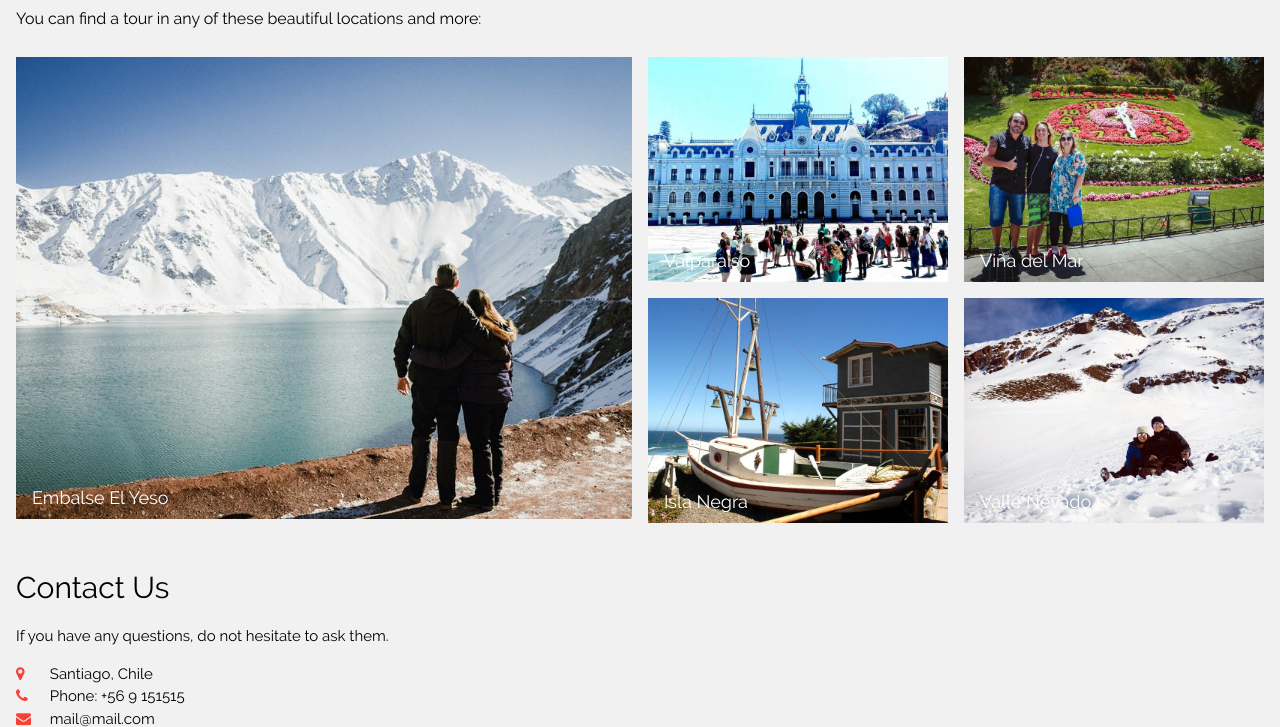
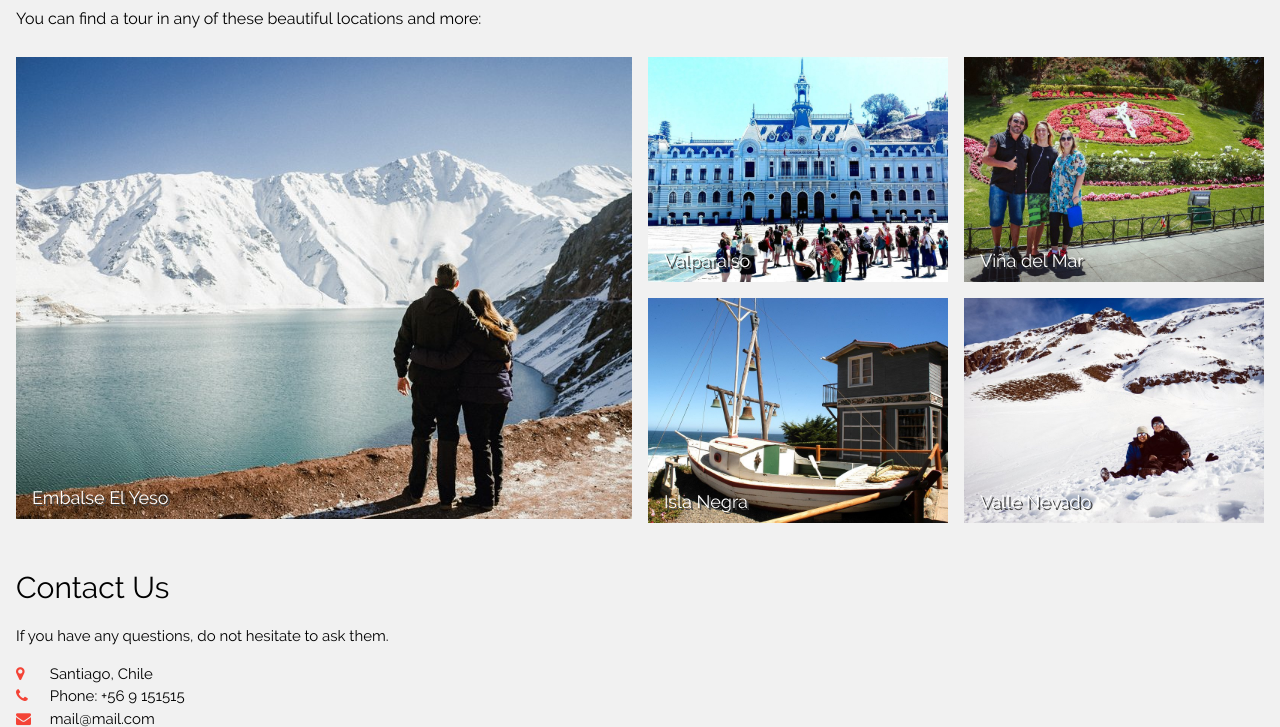
Before and after one commit to rabindranathfv/RaidChile, a Django app: page /en/ in a window 1280 px wide. Shown: the part 1760-2487 px from the top of the page. Run offline with Django 3.2, Linux system fonts and the light colour scheme; data that the repository does not hold is empty; some libraries are stand-ins or nearby versions.

Commit message:
Collectstatic bugfix

```diff
--- a/static/css/style.css
+++ b/static/css/style.css
@@ -16,10 +16,6 @@ body,h1,h2,h3,h4,h5,h6 {
 
 .brand-a{
 	padding: 5px 24px !important;
-}
-
-.big-brand-img{
-	height: 350px;
 }
 
 /*  ==========   Language Switcher Styles   ==========  */
@@ -102,6 +98,14 @@ body,h1,h2,h3,h4,h5,h6 {
 	text-justify: inter-word;
 }
 
+
+.big-brand-img{
+	height: 350px;
+}
+
+.text-shadow{
+	text-shadow:2px 2px 0 #444;
+}
 
 .width30{
 	width: 30px;
```
Also changed, not shown: static/img/ES-Flag-icon.png (deleted), static/img/chile_raid_logo.png, static/img/chile_raid_navbar_logo.png, static/img/newyork2.jpg (deleted), static/img/paris.jpg (deleted), static/img/pisa.jpg (deleted), static/img/sanfran.jpg (deleted).
